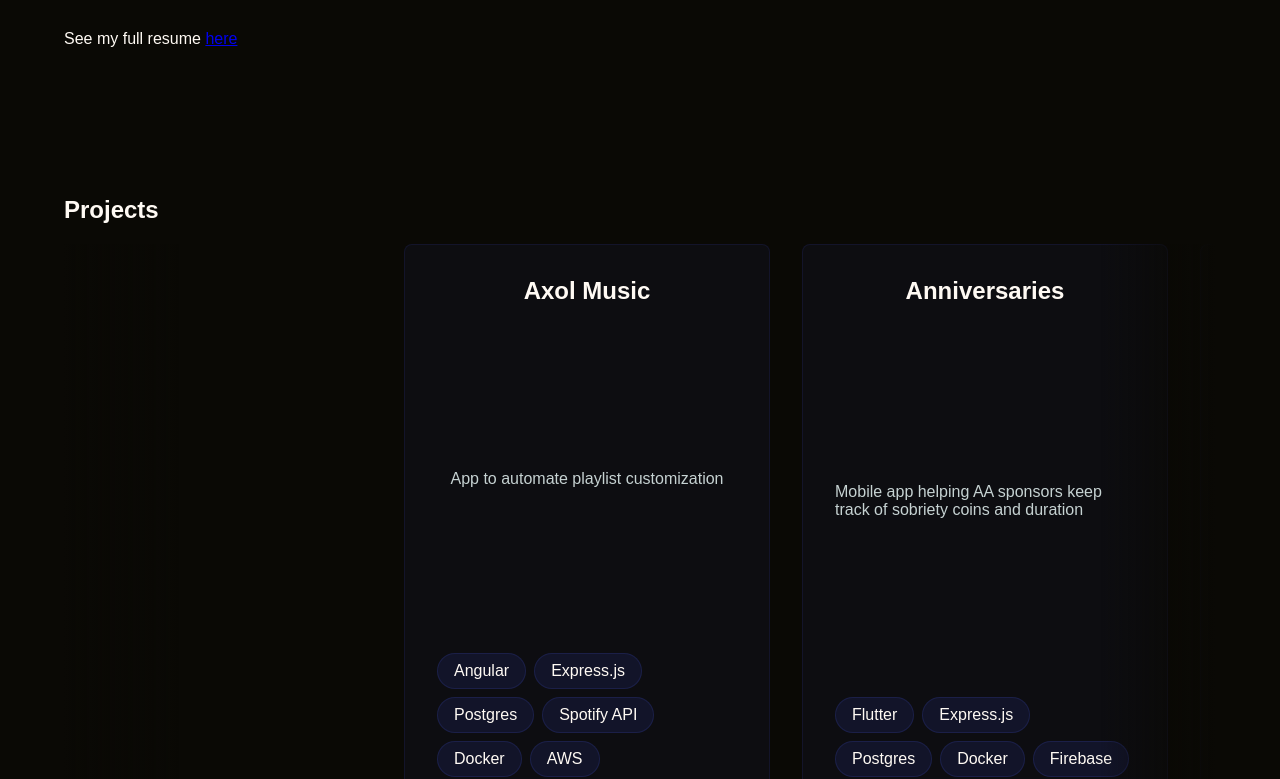
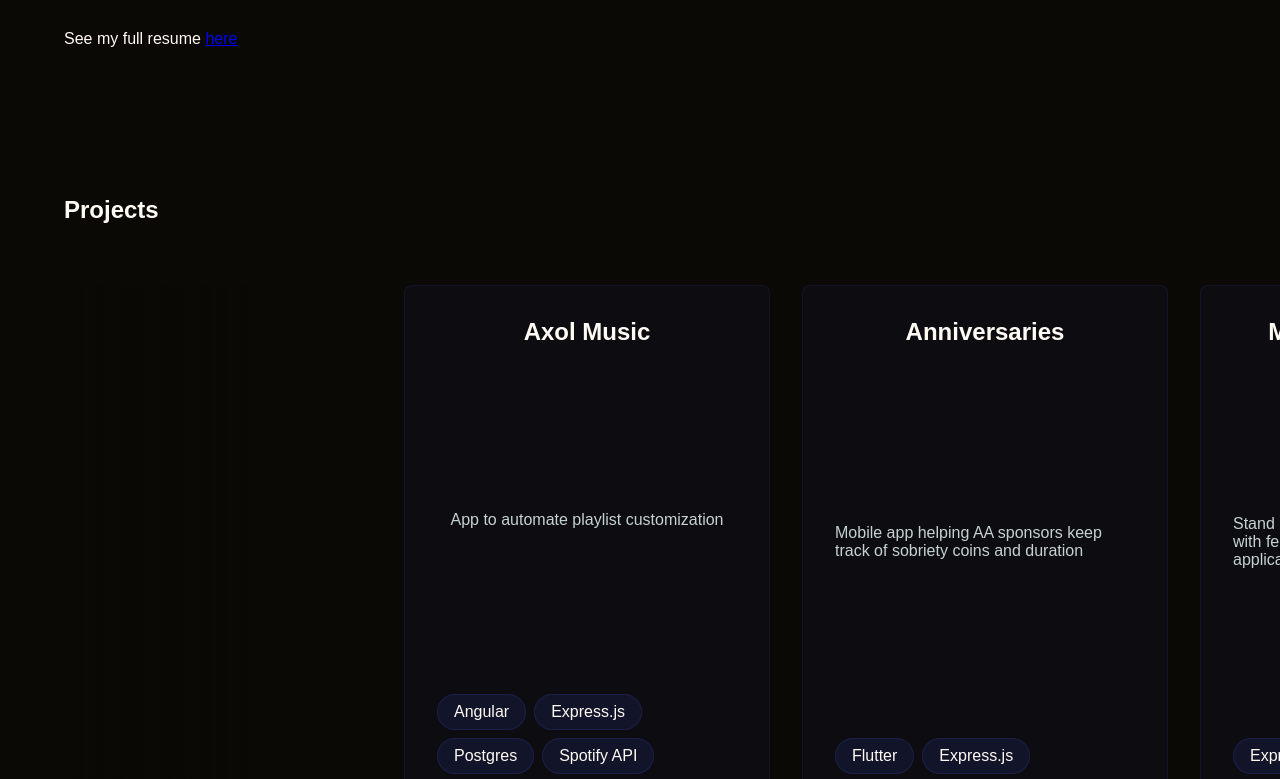
Before and after one commit to mccormickgriffin/griffin-mccormick-portfolio, a React (Create React App) app: page / in a window 1280 px wide. Shown: the part 1901-2680 px from the top of the page. Built offline with nearby package versions, Linux system fonts and the light colour scheme.

Commit message:
vertically centered projects slider within section

```diff
--- a/src/components/Projects/Projects.jsx
+++ b/src/components/Projects/Projects.jsx
@@ -7,11 +7,13 @@ function Projects() {
   return (
     <section id={SECTION_IDS.PROJECTS}>
       <h1>Projects</h1>
-      <ProjectTrack>
-        <div className="fade-to-background">
-          <ProjectCards />
-        </div>
-      </ProjectTrack>
+      <div className="project-section-content">
+        <ProjectTrack>
+          <div className="fade-to-background">
+            <ProjectCards />
+          </div>
+        </ProjectTrack>
+      </div>
     </section>
   );
 }
--- a/src/styles/Projects.scss
+++ b/src/styles/Projects.scss
@@ -1,5 +1,16 @@
 @import "colors";
 @import "spacing";
+
+#projects {
+  display: flex;
+  flex-direction: column;
+}
+
+.project-section-content {
+  flex-grow: 1;
+  display: flex;
+  align-items: center;
+}
 
 .fade-to-background {
   position: relative;
```
